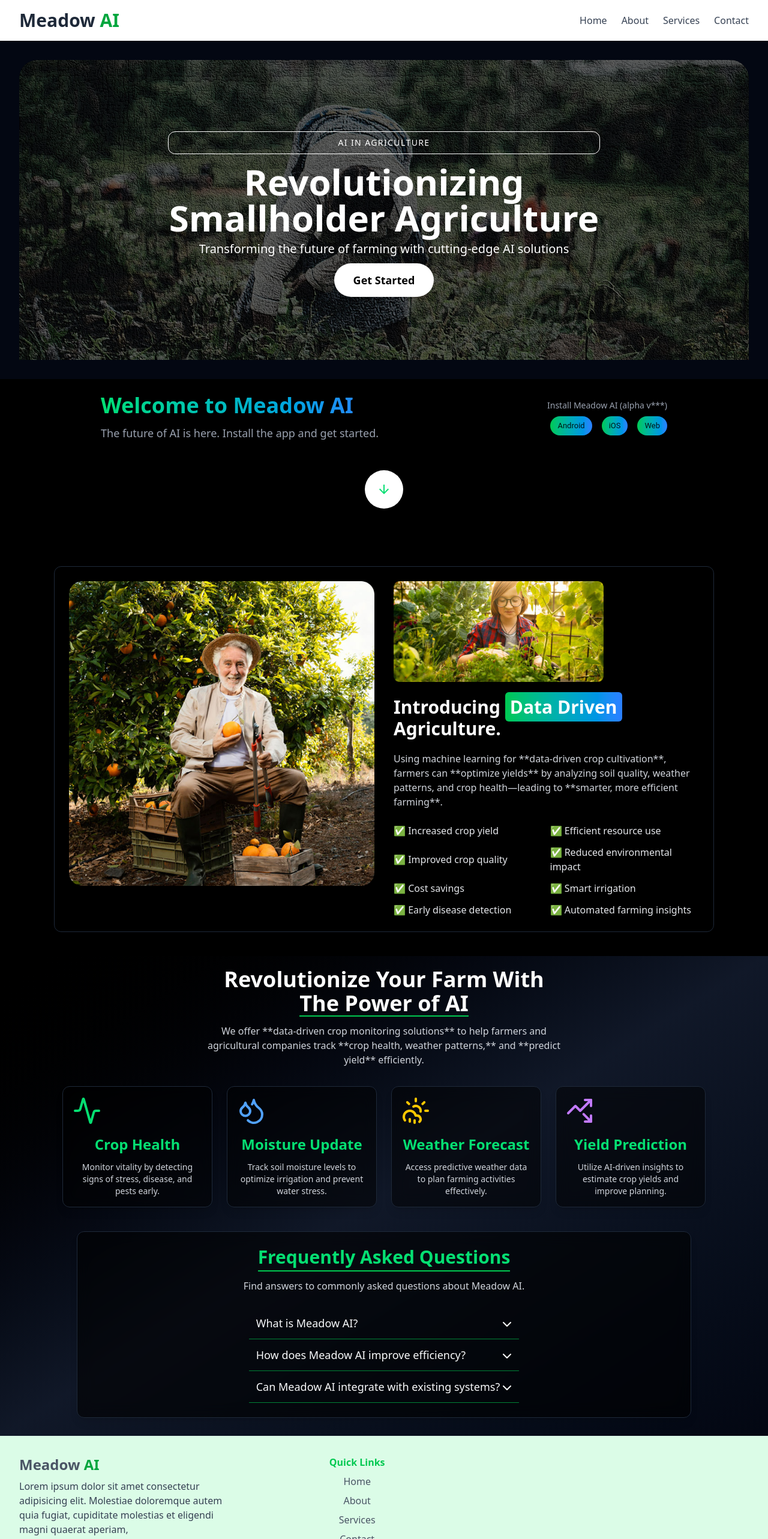
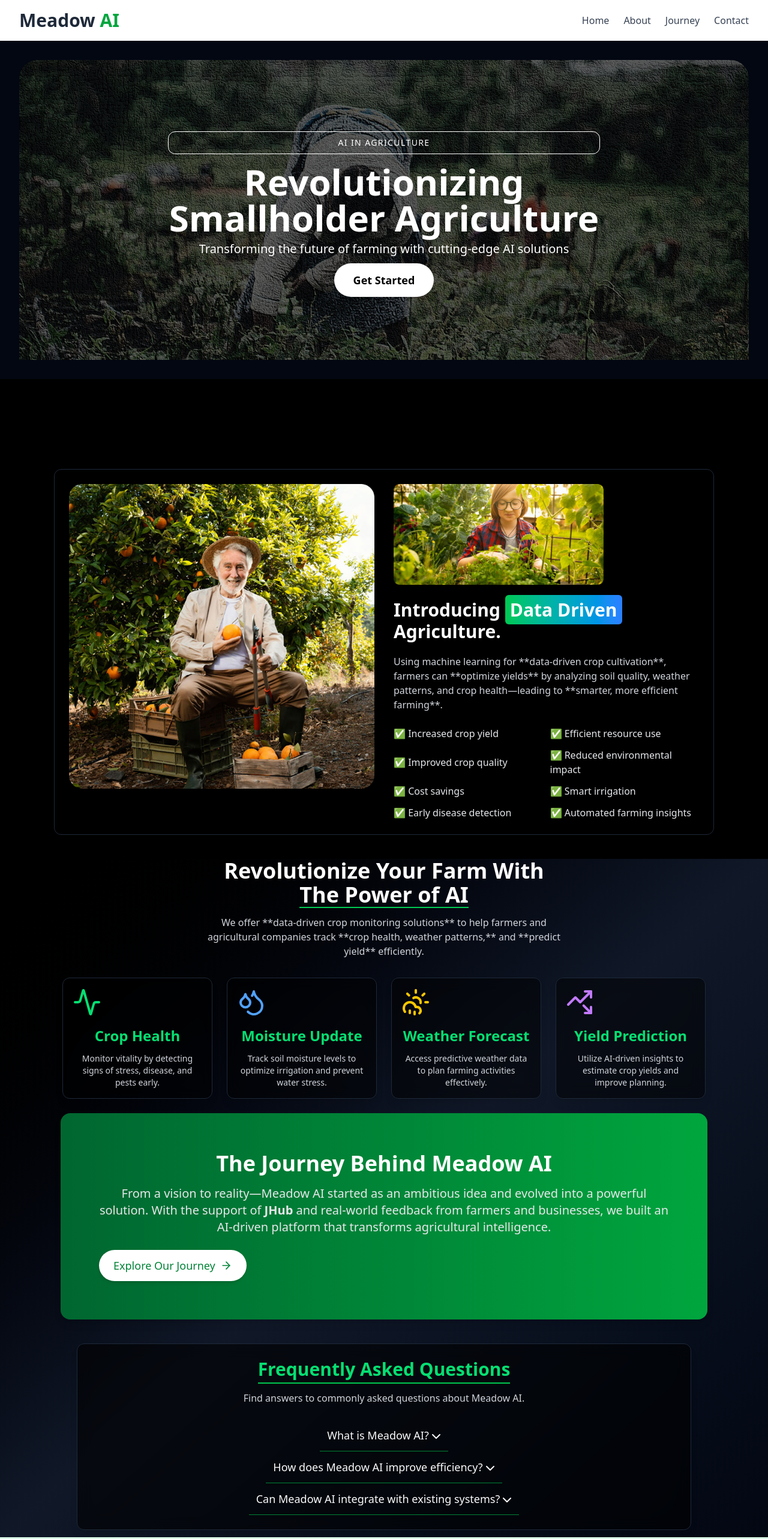
Before and after one commit to GEO-HACK/meadow-ai, a React (Vite) app: page / in a window 1280 px wide. Shown: the top 2566 px of the page at 60% size. Built offline with nearby package versions, Linux system fonts and the light colour scheme.

Commit message:
journey section

```diff
--- a/src/App.jsx
+++ b/src/App.jsx
@@ -3,7 +3,7 @@ import Layout from "./components/Layout";
 import Home from "./pages/Home";
 import About from "./pages/About";
 import Contact from "./pages/Contact";
-import Services from "./pages/Services";
+import Journey from "./pages/Journey";
 
 function App() {
   return (
@@ -12,8 +12,8 @@ function App() {
         <Route path="/" element={<Layout />}>
           <Route index element={<Home />} />
           <Route path="about" element={<About />} />
-          <Route path="Services" element={<Services />} />
-          <Route path="Contact" element={<Contact />} />
+          <Route path="journey" element={<Journey />} />
+          <Route path="contact" element={<Contact />} />
 
 
         </Route>
--- a/src/components/Accordion.jsx
+++ b/src/components/Accordion.jsx
@@ -7,29 +7,31 @@ const CustomAccordion = () => {
   const faqs = [
     {
       question: "What is Meadow AI?",
-      answer: "Meadow AI is an advanced AI-powered platform designed to streamline workflows, automate tasks, and enhance productivity across various industries."
+      answer: "Meadow AI is an advanced AI-powered platform designed to streamline workflows, automate tasks, and enhance productivity across various industries. The system utilizes machine learning models to provide insights, automate processes, and create efficient workflows."
     },
     {
       question: "How does Meadow AI improve efficiency?",
-      answer: "Meadow AI leverages machine learning and automation to reduce repetitive tasks, optimize decision-making, and provide intelligent insights in real time."
+      answer: "Meadow AI leverages machine learning and automation to reduce repetitive tasks, optimize decision-making, and provide intelligent insights in real time. By integrating with existing enterprise systems, it enhances efficiency by automating data processing, reducing errors, and accelerating workflows."
     },
     {
       question: "Can Meadow AI integrate with existing systems?",
-      answer: "Yes. Meadow AI is built with compatibility in mind, offering APIs and integrations with popular platforms to ensure a seamless workflow."
+      answer: "Yes. Meadow AI is built with compatibility in mind, offering APIs and integrations with popular platforms to ensure a seamless workflow. Whether you're using cloud-based or on-premise systems, Meadow AI provides a robust and flexible integration framework."
     }
   ];
 
   return (
-    <Accordion.Root type="single" collapsible className="flex flex-col items-between w-full max-w-3xl">
+    <Accordion.Root type="single" collapsible className="flex flex-col items-center w-full">
       {faqs.map((faq, index) => (
-        <Accordion.Item key={index} value={`item-${index + 1}`} className="border-b border-green-700">
-          <Accordion.Header>
-            <Accordion.Trigger className="flex justify-between text-gray-50 items-center w-full p-3 rounded-md text-left text-lg font-medium">
+        <Accordion.Item key={index} value={`item-${index + 1}`} className="border-b border-green-700 w-fit">
+          <Accordion.Header className="w-fit">
+            <Accordion.Trigger className="flex justify-between items-center w-fit min-w-max p-3 rounded-md text-left text-lg font-medium text-gray-50">
               {faq.question}
               <AccordionChevron />
             </Accordion.Trigger>
           </Accordion.Header>
-          <Accordion.Content className="p-3 text-gray-50">{faq.answer}</Accordion.Content>
+          <Accordion.Content className="p-3 text-gray-50 w-fit">
+            <div className="max-w-3xl">{faq.answer}</div>
+          </Accordion.Content>
         </Accordion.Item>
       ))}
     </Accordion.Root>
--- a/src/components/HeroSect.jsx
+++ b/src/components/HeroSect.jsx
@@ -16,10 +16,10 @@ export default function LandingSection() {
     <div className="flex flex-col justify-between min-h-screen px-10 bg-black text-white overflow-hidden">
       {/* Header Section */}
       <div className="flex flex-col items-center p-6 sm:px-32">
-        <div className="flex flex-wrap justify-between items-center mb-12 max-w-[1100px] w-full">
+        <div className="flex flex-wrap justify-between items-center  max-w-[1100px] w-full">
 
           {/* Title & Description */}
-          <div className="flex flex-col justify-center text-center sm:text-left">
+          {/* <div className="flex flex-col justify-center text-center sm:text-left">
             <motion.h1
               className="text-4xl font-extrabold bg-gradient-to-r from-green-400 to-blue-500 bg-clip-text text-transparent"
               initial={{ opacity: 0, y: -20 }}
@@ -38,7 +38,7 @@ export default function LandingSection() {
             </motion.p>
           </div>
 
-          {/* Install App */}
+
           <motion.div
             className="flex flex-col items-end"
             initial={{ opacity: 0, x: 20 }}
@@ -61,22 +61,22 @@ export default function LandingSection() {
                 </motion.div>
               ))}
             </Stack>
-          </motion.div>
+          </motion.div> */}
         </div>
 
         {/* Scroll Down Button */}
-        <motion.div
+        {/* <motion.div
           className="cursor-pointer flex items-center justify-center h-16 w-16 bg-white bg-opacity-10 rounded-full shadow-md transition-all hover:scale-105"
           onClick={() => navigateTo("#info-card")}
           whileHover={{ scale: 1.1 }}
           whileTap={{ scale: 0.9 }}
         >
           <ArrowDownwardIcon className="text-green-400" />
-        </motion.div>
+        </motion.div> */}
       </div>
 
       {/* Landing Section */}
-      <div className="flex flex-col items-center justify-center mt-8">
+      <div className="flex flex-col items-center justify-center ">
         <Landing />
       </div>
     </div>
--- a/src/components/Navbar.jsx
+++ b/src/components/Navbar.jsx
@@ -26,10 +26,10 @@ const Navbar = () => {
           About
         </Link>
         <Link
-          to="/services"
+          to="/journey"
           className="text-gray-700 hover:text-green-600 transition-colors font-medium"
         >
-          Services
+          Journey
         </Link>
         <Link
           to="/contact"
--- a/src/components/Services.jsx
+++ b/src/components/Services.jsx
@@ -2,6 +2,8 @@ import React from "react";
 import { motion } from "framer-motion";
 import { Activity, Droplets, CloudSunRain, TrendingUpDown } from "lucide-react";
 import CustomAccordion from "./Accordion";
+import journey from "./journey";
+import Journey from "./journey";
 
 const AnimatedCard = ({ icon, title, description }) => {
   return (
@@ -28,11 +30,9 @@ const AnimatedCard = ({ icon, title, description }) => {
 };
 
 const Services = () => {
-
   return (
     <div className="relative min-h-screen flex flex-col items-center justify-center bg-gradient-to-br from-black via-gray-900 to-gray-950 overflow-hidden">
       {/* Particles Background */}
-
 
       {/* Main Content */}
       <div className="relative z-10 flex flex-col items-center text-center">
@@ -71,6 +71,11 @@ const Services = () => {
           />
         </div>
       </div>
+      <section className=" flex items-center justify-center w-[100%] mt-6">
+        <div>
+          <Journey />
+        </div>
+      </section>
 
       {/* FAQ Section */}
       <section className="relative z-10 flex flex-col items-center w-[80%] justify-center min-h-max mt-10 mb-3 gap-6 bg-black/60 border border-gray-800 backdrop-blur-md p-6 rounded-xl shadow-lg">
@@ -82,6 +87,7 @@ const Services = () => {
             Find answers to commonly asked questions about Meadow AI.
           </p>
         </div>
+
         <div className>
           <CustomAccordion />
         </div>
--- a/src/components/Team.jsx
+++ b/src/components/Team.jsx
@@ -5,12 +5,12 @@ import { Link } from "react-router-dom";
 
 export default function TeamSection() {
   const teamData = [
-    { id: 1, name: "DR. LAWRENCE NDERU", role: "Lead Developer", image: "/about.jpg", description: "Alice is an expert in AI and blockchain, leading our core development team." },
-    { id: 2, name: "MARKVICTOR KITHINJI", role: "UX Designer", image: "/about.jpg", description: "John specializes in futuristic design systems and immersive UI experiences." },
-    { id: 3, name: "SAMUEL GICHEHA", role: "Machine Learning Engineer", image: "/about.jpg", description: "Emma builds cutting-edge AI models and ensures data-driven decision-making." },
-    { id: 4, name: "ALLAN NJOROGE", role: "Cybersecurity Expert", image: "/about.jpg", description: "Michael secures our platforms with state-of-the-art encryption techniques." },
-    { id: 5, name: "TERESIAH MUTHONI", role: "Product Manager", image: "/about.jpg", description: "Sophia oversees project execution and ensures timely delivery of features." },
-    { id: 6, name: "GEOFFREY KIRUMBA", role: "Full-Stack Developer", image: "/about.jpg", description: "Daniel bridges frontend and backend development for seamless integration." },
+    { id: 1, name: "DR. LAWRENCE NDERU", role: "lead", image: "/about.jpg", description: "Alice is an expert in AI and blockchain, leading our core development team.",url:"https://www.linkedin.com/in/lawrence-nderu-0b0b3b1b/" },
+    { id: 2, name: "MARKVICTOR KITHINJI", role: "Project Manager", image: "/about.jpg", description: "John specializes in futuristic design systems and immersive UI experiences.",url:"https://www.linkedin.com/in/markvictor-kithinji-0b0b3b1b/" },
+    { id: 3, name: "SAMUEL GICHEHA", role: "Data Analyst", image: "/about.jpg", description: "Emma builds cutting-edge AI models and ensures data-driven decision-making.",url:"https://www.linkedin.com/in/samuel-gicheha-0b0b3b1b/" },
+    { id: 4, name: "ALLAN NJOROGE", role: "Mobile Developee", image: "/about.jpg", description: "Michael secures our platforms with state-of-the-art encryption techniques.",url:"https://www.linkedin.com/in/allan-njoroge-0b0b3b1b/" },
+    { id: 5, name: "TERESIAH MUTHONI", role: "Data Analyst", image: "/about.jpg", description: "Sophia oversees project execution and ensures timely delivery of features.",url:"https://www.linkedin.com/in/teresiah-muthoni-0b0b3b1b/" },
+    { id: 6, name: "GEOFFREY KIRUMBA", role: "Full-Stack Developer", image: "/about.jpg", description: "Daniel bridges frontend and backend development for seamless integration.",url:"https://www.linkedin.com/in/geoffrey-kirumba-0b0b3b1b/" },
   ];
 
 
@@ -44,7 +44,7 @@ export default function TeamSection() {
                 <h3 className="text-xl font-semibold text-green-400">{member.name}</h3>
                 <p className="text-green-300">{member.role}</p>
                 <p className="mt-2 text-gray-400 text-sm">{member.description}</p>
-                <Link to="#" className="mt-4">
+                <Link to={member.url} className="mt-4">
                   <LinkedIn className="text-green-400 mt-2 cursor-pointer hover:text-green-300 transition duration-300" />
                 </Link>
               </div>
--- /dev/null
+++ b/src/components/journey.jsx
@@ -0,0 +1,38 @@
+import React from "react";
+import { motion } from "framer-motion";
+import { useNavigate } from "react-router-dom";
+import { ArrowRight } from "lucide-react";
+
+const Journey = () => {
+  const router = useNavigate();
+
+  return (
+    <section className=" bg-gradient-to-r from-green-800 to-green-600 text-white py-16 px-6 md:px-16 rounded-2xl shadow-lg">
+      <motion.div
+        initial={{ opacity: 0, y: 30 }}
+        animate={{ opacity: 1, y: 0 }}
+        transition={{ duration: 0.8, ease: "easeOut" }}
+        className="max-w-[950px] mx-auto text-center"
+      >
+        <h2 className="text-3xl md:text-4xl font-bold mb-4">
+          The Journey Behind Meadow AI
+        </h2>
+        <p className="text-lg md:text-xl text-gray-200 mb-6">
+          From a vision to reality—Meadow AI started as an ambitious idea and evolved into a powerful solution.
+          With the support of <span className="font-semibold">JHub</span> and real-world feedback from farmers and businesses,
+          we built an AI-driven platform that transforms agricultural intelligence.
+        </p>
+        <motion.button
+          onClick={() => router.push("/journey")}
+          whileHover={{ scale: 1.05 }}
+          whileTap={{ scale: 0.95 }}
+          className="bg-white text-green-700 px-6 py-3 rounded-full flex items-center gap-2 text-lg font-medium shadow-md hover:bg-gray-200 transition"
+        >
+          Explore Our Journey <ArrowRight size={20} />
+        </motion.button>
+      </motion.div>
+    </section>
+  );
+};
+
+export default Journey;
--- a/src/pages/About.jsx
+++ b/src/pages/About.jsx
@@ -63,7 +63,7 @@ const About = () => {
           <h1 className="text-3xl font-bold text-green-500">About us</h1>
 
           <h1 className="text-4xl font-semibold">
-            The Idea Behind{" "}
+            {" "}
             <span className="border-b-2 border-green-600">
               Meadow <span className="text-green-600">AI</span>
             </span>
--- a/src/pages/Services.jsx
+++ b/src/pages/Journey.jsx
@@ -1,6 +1,6 @@
 import React from "react";
 
-const Services = () => {
+const Journey = () => {
   return (
     <div>
       <h1 className="text-center text-4xl font-bold text-gray-50 mt-10">
@@ -15,12 +15,12 @@ const Services = () => {
 
       <section className="flex flex-raw justify-center mt-10 text-gray-50  gap-5 px-8">
         <div className="flex-1">
-          <img src="/about.jpg" alt="" className="w-[500px] h-[400px]" />
+          <img src="/about.jpg" alt="" className="w-[600px] h-[400px]" />
         </div>
         <div className="flex-1">
-          <h1>Problem Discovery & Industry Research</h1>
-          <h2>Understanding the challenge</h2>
-          <p>
+          <h1 className="text-2xl font-semibold text-green-400 mb-3">Problem Discovery & Industry Research</h1>
+          <h2 className="text-xl font-semibold">Understanding the challenge</h2>
+          <p className="text-md mb-2">
             Agriculture is the backbone of many economies, yet farmers and
             agribusinesses face significant challenges, including unpredictable
             weather patterns, inefficient resource allocation, and limited
@@ -29,10 +29,10 @@ const Services = () => {
             for small-scale farmers to leverage technology for decision-making.
           </p>
 
-          <h2>Market Research & Validation</h2>
+          <h2 className="text-xl font-semibold">Market Research & Validation</h2>
           <p>
             To better understand the gaps in the market, our team:
-            <ol>
+            <ol className="ml-5 py-2 text-sm">
               <li>
                 ✅ Conducted field research by visiting multiple farms and
                 agribusinesses
@@ -62,4 +62,4 @@ const Services = () => {
   );
 };
 
-export default Services;
+export default Journey;
--- /dev/null
+++ b/tailwind.config.js
@@ -0,0 +1,20 @@
+module.exports = {
+    theme: {
+      extend: {
+        keyframes: {
+          slideDown: {
+            from: { height: "0px" },
+            to: { height: "auto" },
+          },
+          slideUp: {
+            from: { height: "auto" },
+            to: { height: "0px" },
+          },
+        },
+        animation: {
+          slideDown: "slideDown 0.3s ease-out",
+          slideUp: "slideUp 0.3s ease-in",
+        },
+      },
+    },
+  };
```
